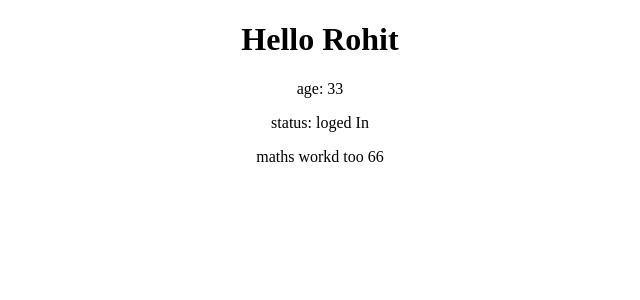
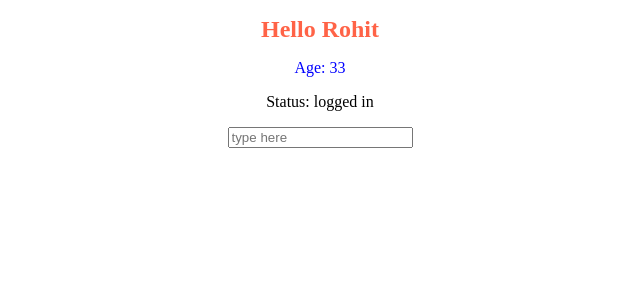
Before and after one commit to rohitware/react-playground, a React app: page / in a window 1280 px wide. Shown: the top 300 px of the page, without its empty margins (320-960 px from the left). Built offline with nearby package versions, Linux system fonts and the light colour scheme; the HTML template or start-up script is replaced by a standard one.

Commit message:
step 1: more jsx rules

```diff
--- a/src/App.jsx
+++ b/src/App.jsx
@@ -1,8 +1,10 @@
 import JSXBasics from "./jsx-basic/JSXBasics";
+import JSXBasics2 from "./jsx-basic/JSXBasics2";
 function App() {
   return (
     <div>
-      <JSXBasics />
+      {/* <JSXBasics /> */}
+      <JSXBasics2 />
     </div>
   );
 }
--- /dev/null
+++ b/src/jsx-basic/JSXBasics2.jsx
@@ -0,0 +1,32 @@
+import React from "react";
+
+function JSXBasics2() {
+  const name = "Rohit";
+  const age = 33;
+  const isLoggedIn = true;
+  const styles = {
+    color: "tomato",
+    fontSize: "24px",
+    fontWeight: "bold",
+  };
+  return (
+    <div>
+      {/* 1. inline style — object with camelCase  */}
+      <h1 style={styles}>Hello {name} </h1>
+
+      {/* 2. inline css */}
+      <p style={{ color: "blue" }}> Age: {age}</p>
+
+      {/* 3. className not class */}
+      <p className="subtitle">
+        Status: {isLoggedIn ? "logged in" : "logged out"}
+      </p>
+
+      {/* 4. self closing tags must close */}
+      <input type="text" placeholder="type here" />
+      <br />
+    </div>
+  );
+}
+
+export default JSXBasics2;
```
